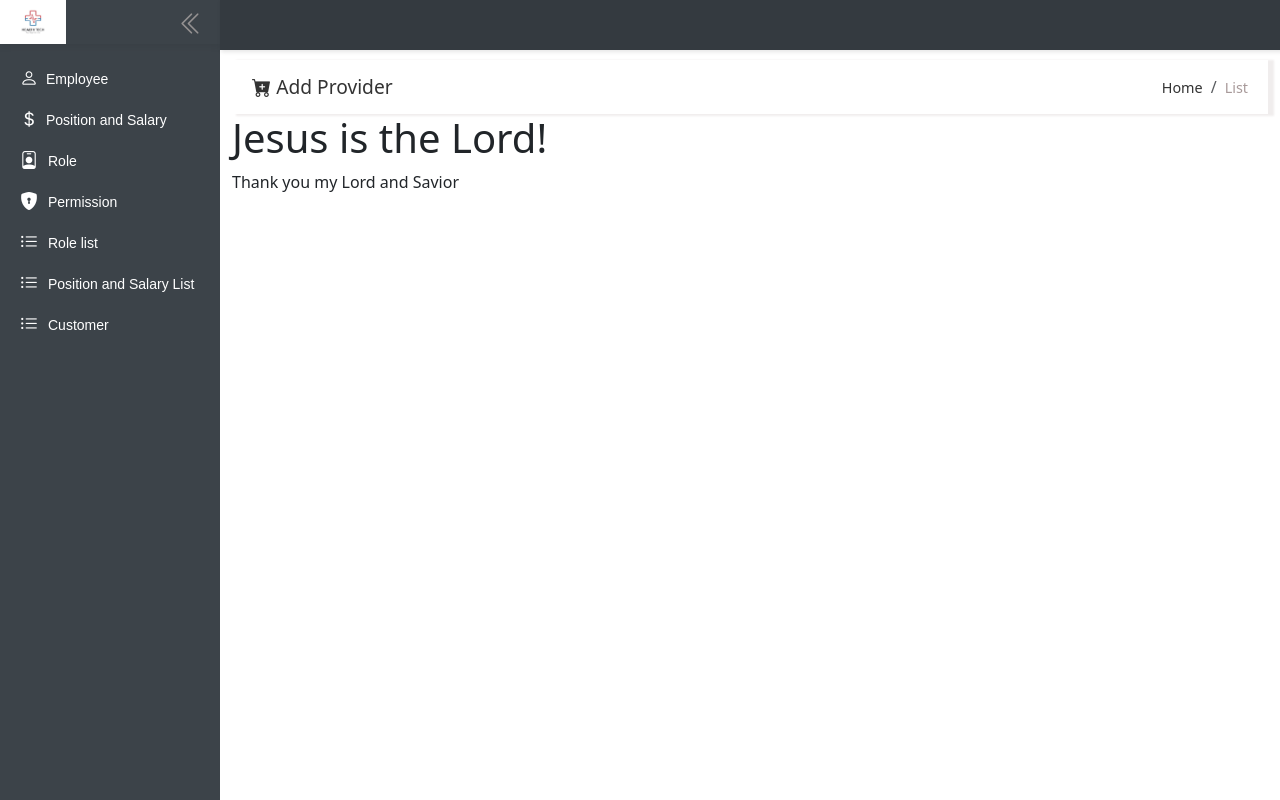
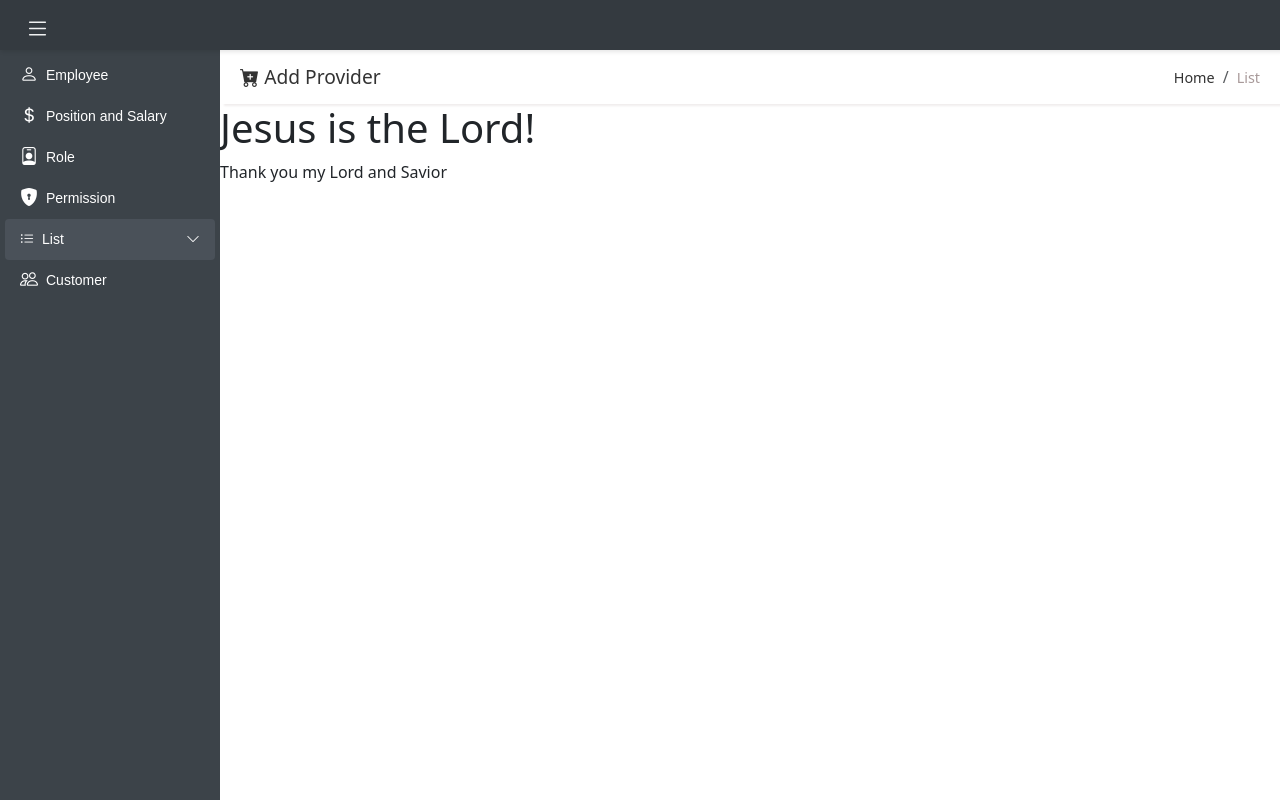
Before and after one commit to gomes007/customercareFrontend, a Next.js app: page / in a window 1280 px wide. Built offline with nearby package versions, Linux system fonts and the light colour scheme.

Commit message:
chore: Refactor menu styles and add lazy loading for images

```diff
--- a/src/components/menu/Menu.js
+++ b/src/components/menu/Menu.js
@@ -2,77 +2,61 @@ import { useState } from "react";
 import NavBar from "./NavBar";
 
 const Menu = ({ children }) => {
-  const [open, setOpen] = useState("opened");
+  const [isOpen, setIsOpen] = useState(true);
 
-  const handleMenu = () => {
-    setOpen(open === "opened" ? "closed" : "opened");
+  const toggleMenu = () => {
+    setIsOpen(!isOpen);
   };
 
   return (
     <>
-      <NavBar handleMenu={handleMenu} menuOpen={open === "opened"} />
-      <div className={`menu ${open} ${open === "opened" ? "menu-shadow" : ""}`}>
-        {open === "opened" && (
-          <button className="menu-close-btn" onClick={handleMenu}>
-            <i className="bi bi-chevron-double-left"></i>
-          </button>
-        )}
-        <h1 className="logo-img">
-          <img src="/img/logo.png" />
-        </h1>
+      <NavBar handleMenu={toggleMenu} menuOpen={isOpen} />
+      <div className={`menu ${isOpen ? "opened" : "closed"}`}>
         <ul className="menu-content">
-        <li>
-            <a className="link-menu" href="/admin/employeeRegister">
-            <i className="bi bi-person me-2"></i>
-              <span>Employee </span>
-            </a>
-          </li>
-          <li>
-            <a className="link-menu" href="/admin/positionSalary">
-            <i className="bi bi-currency-dollar me-2"></i>
-              <span>Position and Salary</span>
-            </a>
-          </li>
-          <li>
-            <a className="link-menu" href="/admin/role">
-              <i className="bi bi-person-badge"></i>
-              <span>Role</span>
-            </a>
-          </li>
-          <li>
-            <a className="link-menu" href="/admin/permission">
-              <i className="bi bi-shield-lock-fill"></i>
-              <span>Permission</span>
-            </a>
-          </li>
-          <li>
-            <a className="link-menu" href="/admin/roleList">
-            <i className="bi bi-list-ul"></i>
-              <span>Role list</span>
-            </a>
-          </li>
-
-          <li>
-            <a className="link-menu" href="/admin/positionSalaryTable">
-            <i className="bi bi-list-ul"></i>
-              <span>Position and Salary List</span>
-            </a>
-          </li>
-
-          <li>
-            <a className="link-menu" href="/admin/customerRegister">
-            <i className="bi bi-list-ul"></i>
-              <span>Customer</span>
-            </a>
-          </li>
-
+          <MenuItem link="/admin/employeeRegister" icon="bi-person" text="Employee" />
+          <MenuItem link="/admin/positionSalary" icon="bi-currency-dollar" text="Position and Salary" />
+          <MenuItem link="/admin/role" icon="bi-person-badge" text="Role" />
+          <MenuItem link="/admin/permission" icon="bi-shield-lock-fill" text="Permission" />
+          <SubMenu title="List" icon="bi-list-ul">
+            <MenuItem link="/admin/roleList" icon="bi-list-ul" text="Role list" />
+            <MenuItem link="/admin/positionSalaryTable" icon="bi-list-ul" text="Position and Salary List" />
+          </SubMenu>
+          <MenuItem link="/admin/customerRegister" icon="bi-people" text="Customer" />
         </ul>
       </div>
-      <div className={`site ${open}`}>
+      <div className={`site ${isOpen ? "opened" : "closed"}`}>
         <div className="content">{children}</div>
       </div>
     </>
   );
 };
 
+const MenuItem = ({ link, icon, text }) => (
+  <li>
+    <a className="link-menu" href={link}>
+      <i className={`bi ${icon} me-2`}></i>
+      <span>{text}</span>
+    </a>
+  </li>
+);
+
+const SubMenu = ({ title, icon, children }) => {
+  const [isSubMenuOpen, setIsSubMenuOpen] = useState(false);
+
+  const toggleSubMenu = () => {
+    setIsSubMenuOpen(!isSubMenuOpen);
+  };
+
+  return (
+    <li className="submenu">
+      <div className="submenu-title" onClick={toggleSubMenu}>
+        <i className={`bi ${icon} me-2`}></i>
+        <span>{title}</span>
+        <i className={`bi ${isSubMenuOpen ? "bi-chevron-up" : "bi-chevron-down"} ms-auto`}></i>
+      </div>
+      {isSubMenuOpen && <ul className="submenu-content">{children}</ul>}
+    </li>
+  );
+};
+
 export default Menu;
--- a/src/components/menu/NavBar.js
+++ b/src/components/menu/NavBar.js
@@ -1,8 +1,8 @@
 const NavBar = ({ handleMenu, menuOpen }) => {
   return (
-    <div className={`navbar ${menuOpen ? "navbar-opened" : "navbar-closed"}`}>
+    <div className="navbar">
       <button className="btn-menu" onClick={handleMenu}>
-        <i className={`bi ${menuOpen ? "" : "bi-list"}`}></i>
+        <i className="bi bi-list"></i>
       </button>
     </div>
   );
--- a/src/styles/Menu.style.css
+++ b/src/styles/Menu.style.css
@@ -1,11 +1,13 @@
+/* Estilo para o menu principal */
 .menu {
   width: 220px;
   background-color: #3c4349;
   color: white;
-  min-height: 100vh;
+  min-height: calc(100vh - 50px); /* Ajustado para começar abaixo do navbar */
   position: fixed;
   left: 0;
-  transition: all 0.50s;
+  top: 50px; /* Ajustado para ficar abaixo do navbar */
+  transition: all 0.5s;
   z-index: 1;
   font-family: "Source Sans Pro", sans-serif;
   font-size: 18px;
@@ -15,67 +17,37 @@
   overflow-y: auto;
   overflow-x: hidden;
   padding-bottom: 70px;
-  top: 0px;
-
-}
-
-
-.menu .menu-close-btn {
-  position: absolute;
-  top: 10px;
-  right: 10px;
-  background-color: transparent;
-  border: none;
-  font-size: 25px;
-  color: #333;
-  cursor: pointer;
-}
-
-.menu .menu-close-btn i{
-  color: rgb(148, 145, 145);
-}
-
-.menu .menu-close-btn:hover {
-  background-color: lightgray;
-  color: #ffffff;
-}
-
-.site {
-  margin-left: 220px;
-  width: calc(100% - 220px);
-  transition: all 0.5s;
-  padding-top: 50px;
-}
-
-.site .content {
-  padding: 10px 12px;
-  max-height: calc(100vh - 50px);
-  overflow-y: auto;
-}
-
-.site.closed {
-  margin-left: 0px;
-  width: 100%;
 }
 
 .menu.closed {
   left: -220px;
 }
 
+.site {
+  margin-left: 220px;
+  transition: margin-left 0.5s;
+  padding-top: 50px;
+  width: calc(100% - 220px);
+}
+
+.site.closed {
+  margin-left: 0;
+  width: 100%;
+}
+
 .menu .menu-content {
   list-style-type: none;
   padding: 5px;
-  margin: 0px;
+  margin: 0;
   font-family: "Source Sans Pro", sans-serif;
 }
 
 .logo-img {
   width: 100%;
   display: block;
-  margin-top: 0px;
+  margin-top: 0;
   box-shadow: 0 4px 6px rgba(0, 0, 0, 0.05);
   margin-bottom: 10px;
-
 }
 
 .logo-img img {
@@ -90,7 +62,7 @@
   display: flex;
   align-items: center;
   padding: 10px 15px;
-  margin-bottom: 0px;
+  margin-bottom: 0;
   transition: all 0.2s ease;
   cursor: pointer;
   font-family: "Source Sans Pro", sans-serif;
@@ -111,6 +83,85 @@
   margin-left: 0;
 }
 
+/* Estilos adicionais para SubMenu */
+.submenu {
+  list-style: none;
+  padding-left: 0;
+}
+
+.submenu-title {
+  display: flex;
+  align-items: center;
+  padding: 10px 15px;
+  cursor: pointer;
+  background: #4a5159;
+  transition: background 0.3s;
+  color: white;
+  font-size: 14px;
+  font-family: "Source Sans Pro", sans-serif;
+  border-radius: 4px;
+}
+
+.submenu-title:hover {
+  background: #555c64;
+}
+
+.submenu-content {
+  list-style: none;
+  padding-left: 0;
+  margin: 0;
+  background: #3c4349;
+  transition: max-height 0.3s;
+  overflow: hidden;
+}
+
+.submenu-content li {
+  padding-left: 20px;
+}
+
+.submenu-content .link-menu {
+  padding-left: 35px;
+  color: #b5b5b5;
+}
+
+.submenu-content .link-menu:hover {
+  background-color: #4a5159;
+  color: white;
+}
+
+.bi-chevron-up, .bi-chevron-down {
+  margin-left: auto;
+  transition: transform 0.3s;
+}
+
+/* Estilo para a barra de navegação */
+.navbar {
+  position: fixed;
+  top: 0;
+  height: 50px;
+  z-index: 2;
+  padding: 5px 20px;
+  background-color: #343a40;
+  display: flex;
+  align-items: center;
+  box-shadow: 2px 1px 4px 1px rgba(0, 0, 0, 0.1);
+  width: 100%;
+}
+
+.btn-menu {
+  background-color: transparent;
+  border: none;
+  color: #f0f1f2;
+  font-size: 25px;
+  cursor: pointer;
+}
+
+.btn-menu:hover {
+  background-color: #34495e;
+  color: #ffffff;
+}
+
+/* Responsividade */
 @media (max-width: 768px) {
   .menu {
     width: 220px;
@@ -127,8 +178,8 @@
     padding-top: 50px;
   }
 
-  .site.menu-opened {
-    margin-left: 0;
+  .navbar {
+    width: 100%;
   }
 
   .menu-overlay {
--- a/src/styles/NavBar.style.css
+++ b/src/styles/NavBar.style.css
@@ -26,9 +26,12 @@
   border: none;
   color: #f0f1f2;
   font-size: 25px;
+  padding: 5px;
 }
 
 .btn-menu:hover {
-  background-color: #34495e;
+  background-color: #76787a;
   color: #ffffff;
+  border-radius: 100%;
+  padding: 5px;
 }
```
Also changed, not shown: src/pages/admin/customerRegister.js (+26 -1 lines).
